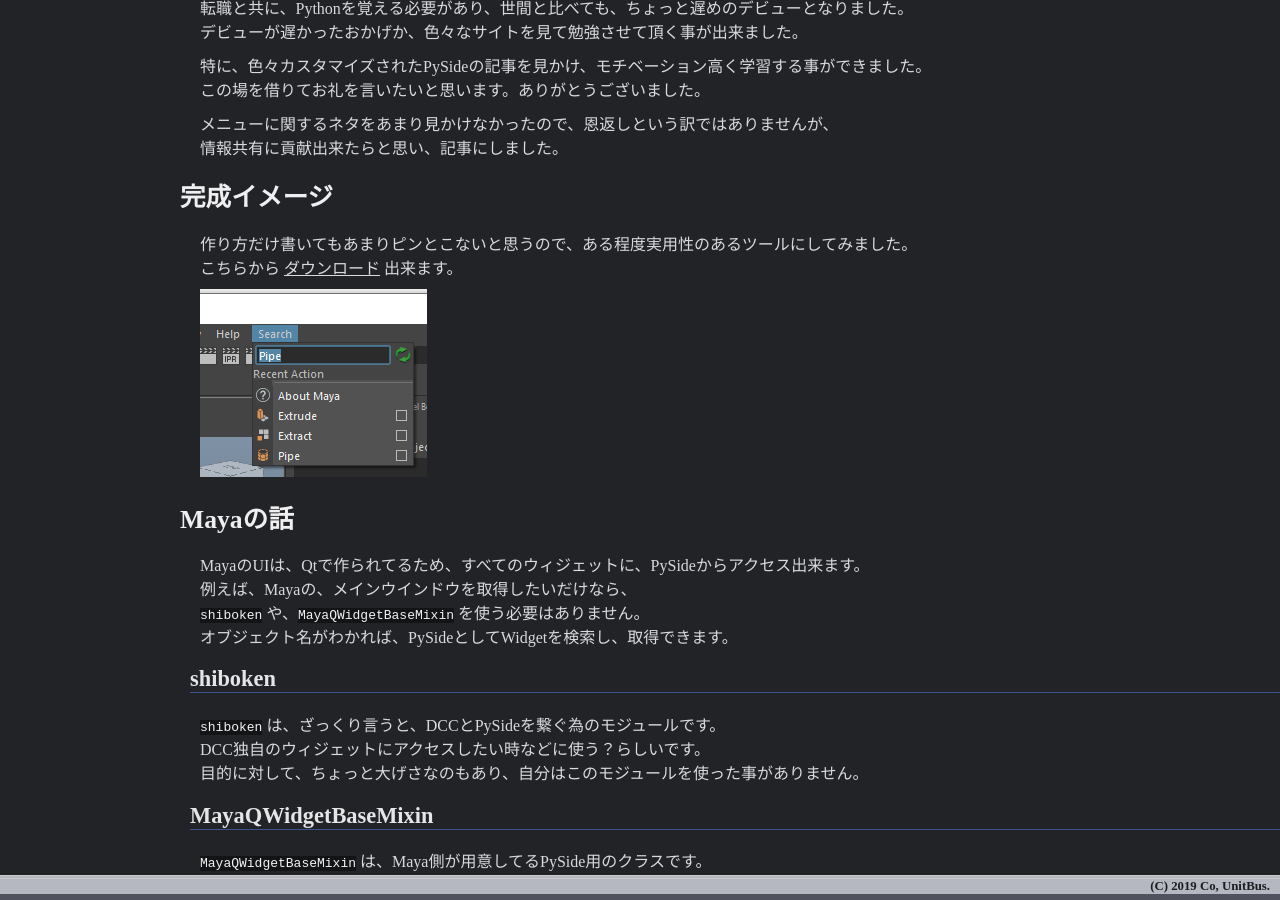
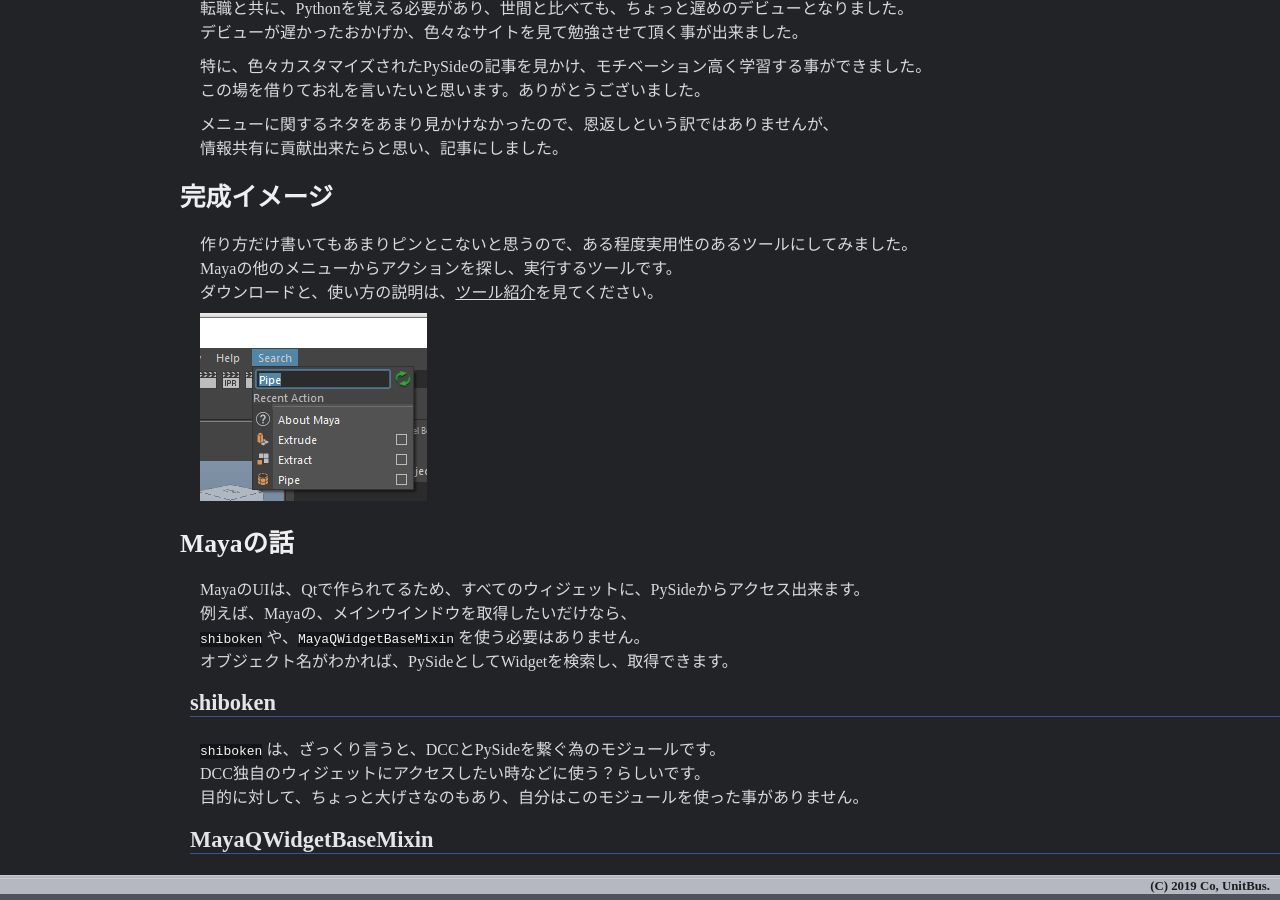
Before and after one commit to unitbus/unitbus.github.io, a Jekyll site: the page built from download/maya/python/docs/ubSearchMenu_making.md, in a window 1280 px wide and 900 px high, scrolled down 588 px. Built offline with Jekyll 4.4.1, drawn with Linux system fonts in a browser that asks for light colours; our own code applies the rules of GitHub Pages for plain Markdown files.

Commit message:
Update ubSearchMenu_making.md

```diff
--- a/download/maya/python/docs/ubSearchMenu_making.md
+++ b/download/maya/python/docs/ubSearchMenu_making.md
@@ -39,7 +39,8 @@
 # 完成イメージ
 
 作り方だけ書いてもあまりピンとこないと思うので、ある程度実用性のあるツールにしてみました。
-こちらから [ダウンロード](#ダウンロード) 出来ます。
+Mayaの他のメニューからアクションを探し、実行するツールです。
+ダウンロードと、使い方の説明は、[ツール紹介](#ツール紹介)を見てください。
 
 ![mayaPressMenuA](https://unitbus.github.io/pages/maya/images/ubSearchMenu_mayaPressMenuA.png)
 
```
